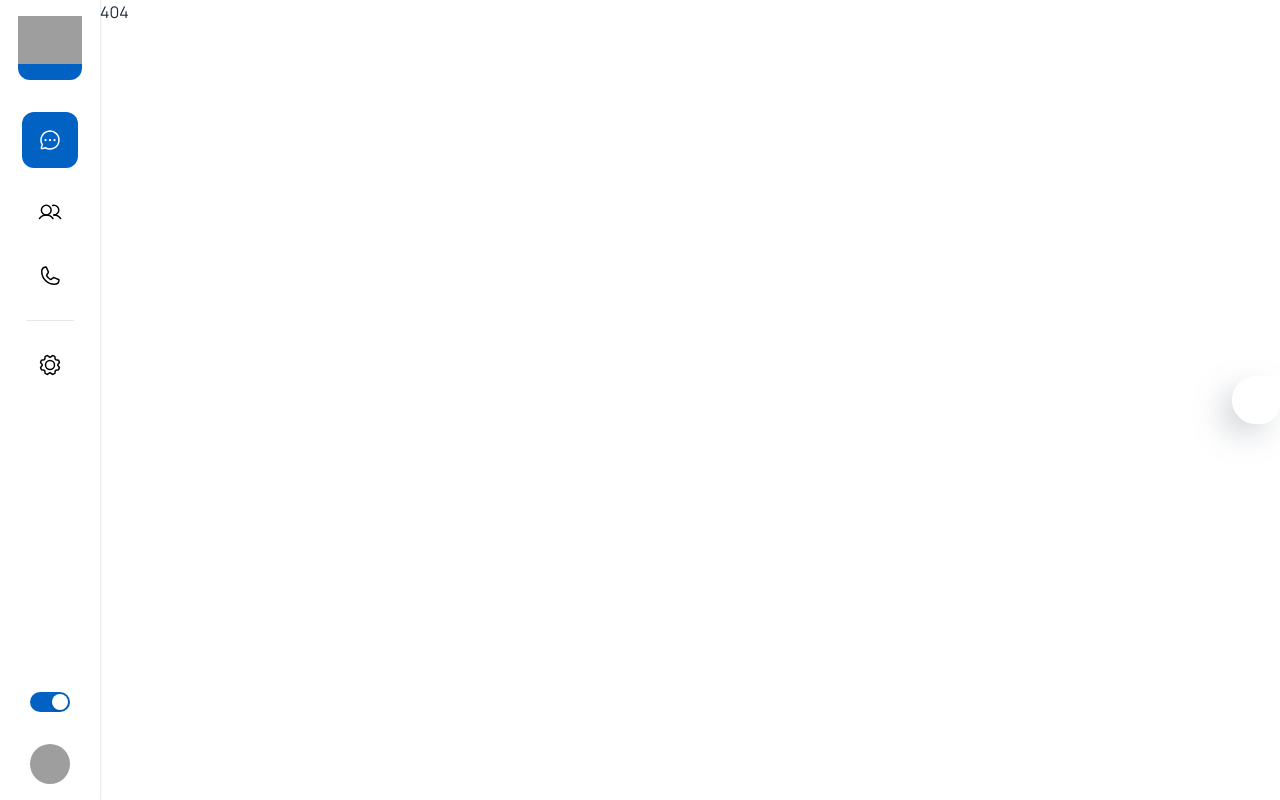
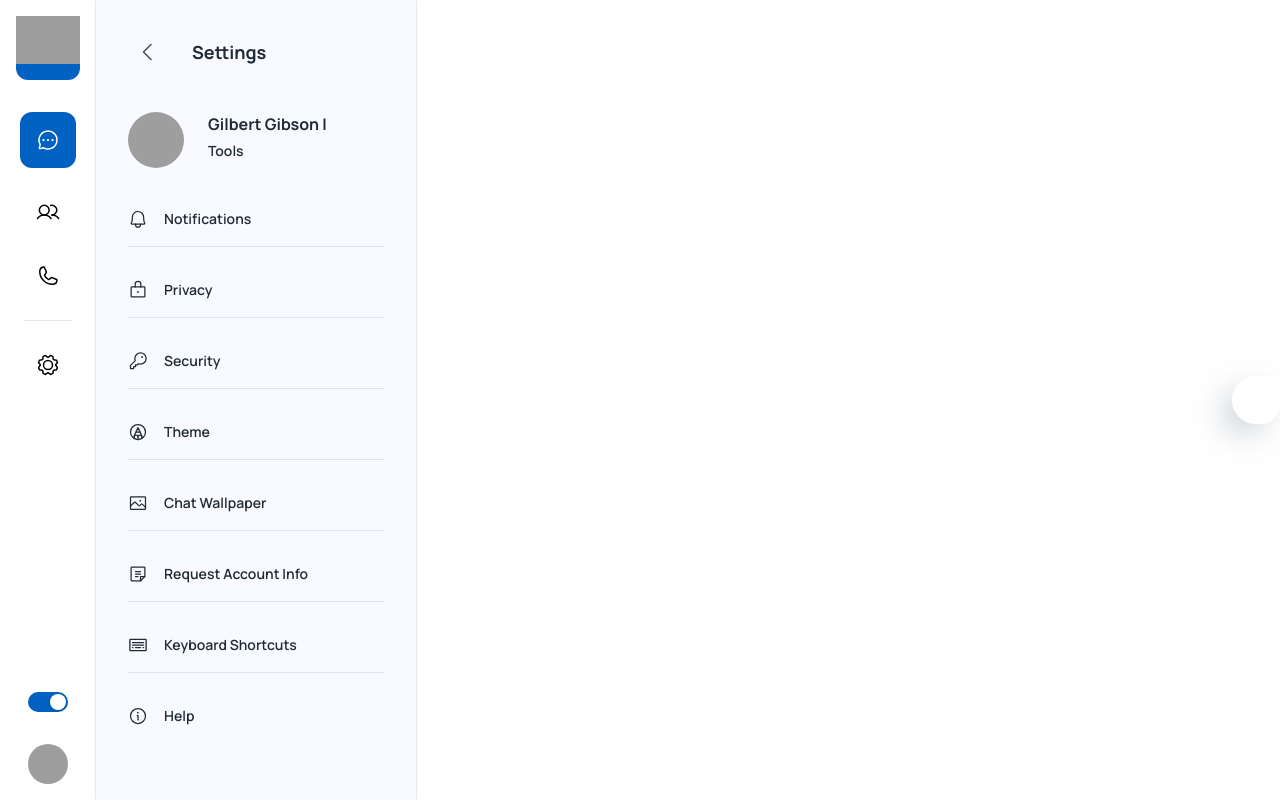
Before and after one commit to adonbiju/chat-app-mern, a React (Create React App) app in the folder chat-app-frontend/: page /settings in a window 1280 px wide. Before the commit this address led to /404. Built offline with nearby package versions, Linux system fonts and the light colour scheme; grey boxes are pictures that could not be loaded; some icons are missing.

Commit message:
In frontend, settings page has been created.

```diff
--- /dev/null
+++ b/chat-app-frontend/src/pages/dashboard/Settings.js
@@ -0,0 +1,156 @@
+import React, { useState } from "react";
+import {
+  Avatar,
+  Box,
+  Divider,
+  IconButton,
+  Stack,
+  Typography,
+} from "@mui/material";
+import { useTheme } from "@mui/material/styles";
+import {
+  Bell,
+  CaretLeft,
+  Image,
+  Info,
+  Key,
+  Keyboard,
+  Lock,
+  Note,
+  PencilCircle,
+} from "phosphor-react";
+import { faker } from "@faker-js/faker";
+// import Shortcuts from "../../sections/settings/Shortcuts";
+
+const Settings = () => {
+  const theme = useTheme();
+
+  const [openShortcuts, setOpenShortcuts] = useState(false);
+
+  const handleOpenShortcuts = () => {
+    setOpenShortcuts(true);
+  };
+  const handleCloseShortcuts = () => {
+    setOpenShortcuts(false);
+  };
+
+  const list = [
+    {
+      key: 0,
+      icon: <Bell size={20} />,
+      title: "Notifications",
+      onclick: () => {},
+    },
+    {
+      key: 1,
+      icon: <Lock size={20} />,
+      title: "Privacy",
+      onclick: () => {},
+    },
+    {
+      key: 2,
+      icon: <Key size={20} />,
+      title: "Security",
+      onclick: () => {},
+    },
+    {
+      key: 3,
+      icon: <PencilCircle size={20} />,
+      title: "Theme",
+      //   onclick: handleOpenTheme,
+      onclick: () => {},
+    },
+    {
+      key: 4,
+      icon: <Image size={20} />,
+      title: "Chat Wallpaper",
+      onclick: () => {},
+    },
+    {
+      key: 5,
+      icon: <Note size={20} />,
+      title: "Request Account Info",
+      onclick: () => {},
+    },
+    {
+      key: 6,
+      icon: <Keyboard size={20} />,
+      title: "Keyboard Shortcuts",
+      onclick: handleOpenShortcuts,
+      //   onclick: () => {},
+    },
+    {
+      key: 7,
+      icon: <Info size={20} />,
+      title: "Help",
+      onclick: () => {},
+    },
+  ];
+
+  return (
+    <>
+      <Stack direction={"row"} sx={{ width: "100%" }}>
+        {/* LeftPanel */}
+        <Box
+          sx={{
+            overflowY: "scroll",
+            height: "100vh",
+            width: 320,
+            backgroundColor:
+              theme.palette.mode === "light"
+                ? "#F8FAFF"
+                : theme.palette.background,
+            boxShadow: "0px 0px 2px rgba(0, 0, 0, 0.25)",
+          }}
+        >
+          <Stack p={4} spacing={5}>
+            {/* Header */}
+            <Stack direction={"row"} alignItems="center" spacing={3}>
+              <IconButton>
+                <CaretLeft size={24} color={"#4B4B4B"} />
+              </IconButton>
+              <Typography variant="h6">Settings</Typography>
+            </Stack>
+            {/* Profile */}
+            <Stack direction={"row"} spacing={3}>
+              <Avatar
+                sx={{ width: 56, height: 56 }}
+                src={faker.image.avatar()}
+                alt={faker.name.fullName()}
+              />
+              <Stack spacing={0.5}>
+                <Typography variant="article">
+                  {faker.name.fullName()}
+                </Typography>
+                <Typography variant="body2">{faker.random.words()}</Typography>
+              </Stack>
+            </Stack>
+            {/* List of options */}
+            <Stack spacing={4}>
+              {list.map(({ key, icon, title, onclick }) => (
+                <>
+                  <Stack
+                    spacing={2}
+                    sx={{ cursor: "pointer" }}
+                    onClick={onclick}
+                  >
+                    <Stack direction="row" spacing={2} alignItems="center">
+                      {icon}
+
+                      <Typography variant="body2">{title}</Typography>
+                    </Stack>
+                    {key !== 7 && <Divider />}
+                  </Stack>
+                </>
+              ))}
+            </Stack>
+          </Stack>
+        </Box>
+        {/* RightPanel */}
+      </Stack>
+
+    </>
+  );
+};
+
+export default Settings;
--- a/chat-app-frontend/src/routes/index.js
+++ b/chat-app-frontend/src/routes/index.js
@@ -24,7 +24,7 @@ export default function Router() {
       children: [
         { element: <Navigate to={DEFAULT_PATH} replace />, index: true },
         { path: "app", element: <GeneralApp /> },
-
+        { path: "settings", element: <Settings /> },
         { path: "404", element: <Page404 /> },
         { path: "*", element: <Navigate to="/404" replace /> },
       ],
@@ -36,4 +36,7 @@ export default function Router() {
 const GeneralApp = Loadable(
   lazy(() => import("../pages/dashboard/GeneralApp")),
 );
+const Settings = Loadable(
+  lazy(() => import("../pages/dashboard/Settings")),
+);
 const Page404 = Loadable(lazy(() => import("../pages/Page404")));
```
Also changed, not shown: chat-app-frontend/src/sections/settings/Shortcuts.js (added), chat-app-frontend/src/sections/settings/ThemeDialog.js (added).
